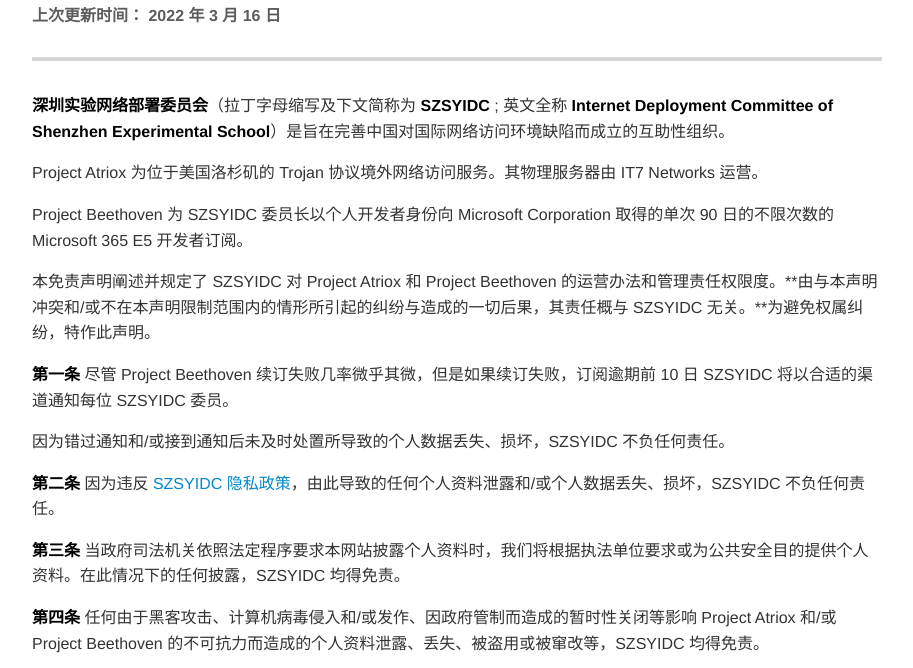
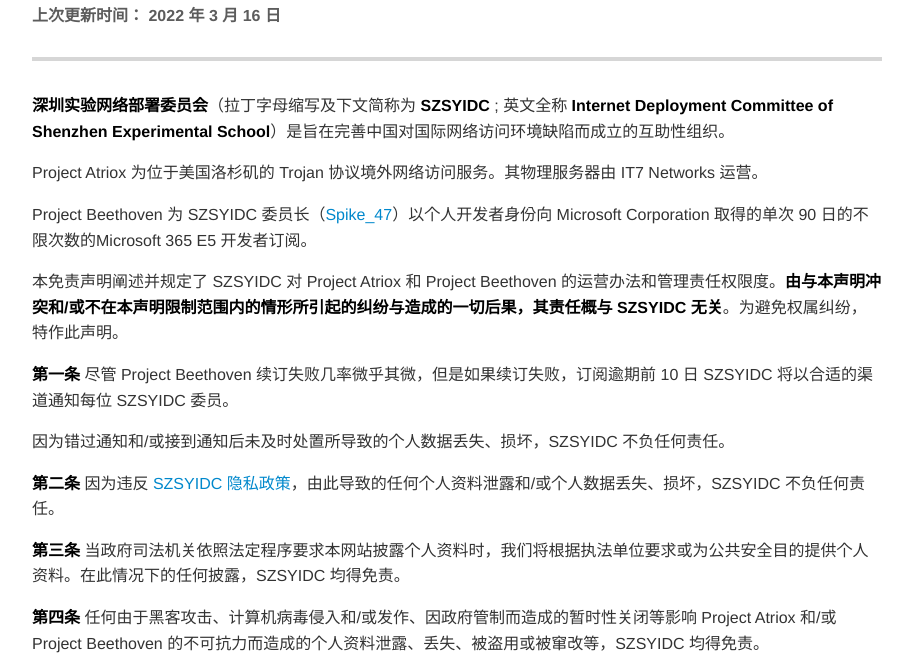
Before and after one commit to Sp1ke47/disclaimer, a plain HTML site: page index.html in a window 1280 px wide. Shown: the part 132-800 px from the top of the page, without its empty margins (183-1096 px from the left). Drawn offline with nearby package versions, Linux system fonts and the light colour scheme.

Commit message:
Add files via upload

```diff
--- a/index.html
+++ b/index.html
@@ -3,7 +3,7 @@
       <meta charset="utf-8">
       <meta name="viewport" content="width=device-width, initial-scale=1.0">
 
-      <link rel="stylesheet" href="file:///c:\Users\Administrator\.vscode\extensions\shd101wyy.markdown-preview-enhanced-0.6.2\node_modules\@shd101wyy\mume\dependencies\katex\katex.min.css">
+      <link rel="stylesheet" href="https://cdn.jsdelivr.net/npm/katex@0.13.18/dist/katex.min.css">
 
 
 
@@ -268,8 +268,8 @@
 <hr>
 <p><strong>&#x6DF1;&#x5733;&#x5B9E;&#x9A8C;&#x7F51;&#x7EDC;&#x90E8;&#x7F72;&#x59D4;&#x5458;&#x4F1A;</strong>&#xFF08;&#x62C9;&#x4E01;&#x5B57;&#x6BCD;&#x7F29;&#x5199;&#x53CA;&#x4E0B;&#x6587;&#x7B80;&#x79F0;&#x4E3A; <strong>SZSYIDC</strong> ; &#x82F1;&#x6587;&#x5168;&#x79F0; <strong>Internet Deployment Committee of Shenzhen Experimental School</strong>&#xFF09;&#x662F;&#x65E8;&#x5728;&#x5B8C;&#x5584;&#x4E2D;&#x56FD;&#x5BF9;&#x56FD;&#x9645;&#x7F51;&#x7EDC;&#x8BBF;&#x95EE;&#x73AF;&#x5883;&#x7F3A;&#x9677;&#x800C;&#x6210;&#x7ACB;&#x7684;&#x4E92;&#x52A9;&#x6027;&#x7EC4;&#x7EC7;&#x3002;</p>
 <p>Project Atriox &#x4E3A;&#x4F4D;&#x4E8E;&#x7F8E;&#x56FD;&#x6D1B;&#x6749;&#x77F6;&#x7684; Trojan &#x534F;&#x8BAE;&#x5883;&#x5916;&#x7F51;&#x7EDC;&#x8BBF;&#x95EE;&#x670D;&#x52A1;&#x3002;&#x5176;&#x7269;&#x7406;&#x670D;&#x52A1;&#x5668;&#x7531; IT7 Networks &#x8FD0;&#x8425;&#x3002;</p>
-<p>Project Beethoven &#x4E3A; SZSYIDC &#x59D4;&#x5458;&#x957F;&#x4EE5;&#x4E2A;&#x4EBA;&#x5F00;&#x53D1;&#x8005;&#x8EAB;&#x4EFD;&#x5411; Microsoft Corporation &#x53D6;&#x5F97;&#x7684;&#x5355;&#x6B21; 90 &#x65E5;&#x7684;&#x4E0D;&#x9650;&#x6B21;&#x6570;&#x7684;Microsoft 365 E5 &#x5F00;&#x53D1;&#x8005;&#x8BA2;&#x9605;&#x3002;</p>
-<p>&#x672C;&#x514D;&#x8D23;&#x58F0;&#x660E;&#x9610;&#x8FF0;&#x5E76;&#x89C4;&#x5B9A;&#x4E86; SZSYIDC &#x5BF9; Project Atriox &#x548C;  Project Beethoven &#x7684;&#x8FD0;&#x8425;&#x529E;&#x6CD5;&#x548C;&#x7BA1;&#x7406;&#x8D23;&#x4EFB;&#x6743;&#x9650;&#x5EA6;&#x3002;**&#x7531;&#x4E0E;&#x672C;&#x58F0;&#x660E;&#x51B2;&#x7A81;&#x548C;/&#x6216;&#x4E0D;&#x5728;&#x672C;&#x58F0;&#x660E;&#x9650;&#x5236;&#x8303;&#x56F4;&#x5185;&#x7684;&#x60C5;&#x5F62;&#x6240;&#x5F15;&#x8D77;&#x7684;&#x7EA0;&#x7EB7;&#x4E0E;&#x9020;&#x6210;&#x7684;&#x4E00;&#x5207;&#x540E;&#x679C;&#xFF0C;&#x5176;&#x8D23;&#x4EFB;&#x6982;&#x4E0E; SZSYIDC &#x65E0;&#x5173;&#x3002;**&#x4E3A;&#x907F;&#x514D;&#x6743;&#x5C5E;&#x7EA0;&#x7EB7;&#xFF0C;&#x7279;&#x4F5C;&#x6B64;&#x58F0;&#x660E;&#x3002;</p>
+<p>Project Beethoven &#x4E3A; SZSYIDC &#x59D4;&#x5458;&#x957F;&#xFF08;<a href="https://t.me/spike_47">Spike_47</a>&#xFF09;&#x4EE5;&#x4E2A;&#x4EBA;&#x5F00;&#x53D1;&#x8005;&#x8EAB;&#x4EFD;&#x5411; Microsoft Corporation &#x53D6;&#x5F97;&#x7684;&#x5355;&#x6B21; 90 &#x65E5;&#x7684;&#x4E0D;&#x9650;&#x6B21;&#x6570;&#x7684;Microsoft 365 E5 &#x5F00;&#x53D1;&#x8005;&#x8BA2;&#x9605;&#x3002;</p>
+<p>&#x672C;&#x514D;&#x8D23;&#x58F0;&#x660E;&#x9610;&#x8FF0;&#x5E76;&#x89C4;&#x5B9A;&#x4E86; SZSYIDC &#x5BF9; Project Atriox &#x548C;  Project Beethoven &#x7684;&#x8FD0;&#x8425;&#x529E;&#x6CD5;&#x548C;&#x7BA1;&#x7406;&#x8D23;&#x4EFB;&#x6743;&#x9650;&#x5EA6;&#x3002;<strong>&#x7531;&#x4E0E;&#x672C;&#x58F0;&#x660E;&#x51B2;&#x7A81;&#x548C;/&#x6216;&#x4E0D;&#x5728;&#x672C;&#x58F0;&#x660E;&#x9650;&#x5236;&#x8303;&#x56F4;&#x5185;&#x7684;&#x60C5;&#x5F62;&#x6240;&#x5F15;&#x8D77;&#x7684;&#x7EA0;&#x7EB7;&#x4E0E;&#x9020;&#x6210;&#x7684;&#x4E00;&#x5207;&#x540E;&#x679C;&#xFF0C;&#x5176;&#x8D23;&#x4EFB;&#x6982;&#x4E0E; SZSYIDC &#x65E0;&#x5173;</strong>&#x3002;&#x4E3A;&#x907F;&#x514D;&#x6743;&#x5C5E;&#x7EA0;&#x7EB7;&#xFF0C;&#x7279;&#x4F5C;&#x6B64;&#x58F0;&#x660E;&#x3002;</p>
 <p><strong>&#x7B2C;&#x4E00;&#x6761;</strong> &#x5C3D;&#x7BA1; Project Beethoven &#x7EED;&#x8BA2;&#x5931;&#x8D25;&#x51E0;&#x7387;&#x5FAE;&#x4E4E;&#x5176;&#x5FAE;&#xFF0C;&#x4F46;&#x662F;&#x5982;&#x679C;&#x7EED;&#x8BA2;&#x5931;&#x8D25;&#xFF0C;&#x8BA2;&#x9605;&#x903E;&#x671F;&#x524D; 10 &#x65E5; SZSYIDC &#x5C06;&#x4EE5;&#x5408;&#x9002;&#x7684;&#x6E20;&#x9053;&#x901A;&#x77E5;&#x6BCF;&#x4F4D; SZSYIDC &#x59D4;&#x5458;&#x3002;</p>
 <p>&#x56E0;&#x4E3A;&#x9519;&#x8FC7;&#x901A;&#x77E5;&#x548C;/&#x6216;&#x63A5;&#x5230;&#x901A;&#x77E5;&#x540E;&#x672A;&#x53CA;&#x65F6;&#x5904;&#x7F6E;&#x6240;&#x5BFC;&#x81F4;&#x7684;&#x4E2A;&#x4EBA;&#x6570;&#x636E;&#x4E22;&#x5931;&#x3001;&#x635F;&#x574F;&#xFF0C;SZSYIDC &#x4E0D;&#x8D1F;&#x4EFB;&#x4F55;&#x8D23;&#x4EFB;&#x3002;</p>
 <p><strong>&#x7B2C;&#x4E8C;&#x6761;</strong> &#x56E0;&#x4E3A;&#x8FDD;&#x53CD; <a href="https://docs.szsyidc.cf/privacy">SZSYIDC &#x9690;&#x79C1;&#x653F;&#x7B56;</a>&#xFF0C;&#x7531;&#x6B64;&#x5BFC;&#x81F4;&#x7684;&#x4EFB;&#x4F55;&#x4E2A;&#x4EBA;&#x8D44;&#x6599;&#x6CC4;&#x9732;&#x548C;/&#x6216;&#x4E2A;&#x4EBA;&#x6570;&#x636E;&#x4E22;&#x5931;&#x3001;&#x635F;&#x574F;&#xFF0C;SZSYIDC &#x4E0D;&#x8D1F;&#x4EFB;&#x4F55;&#x8D23;&#x4EFB;&#x3002;</p>
```
